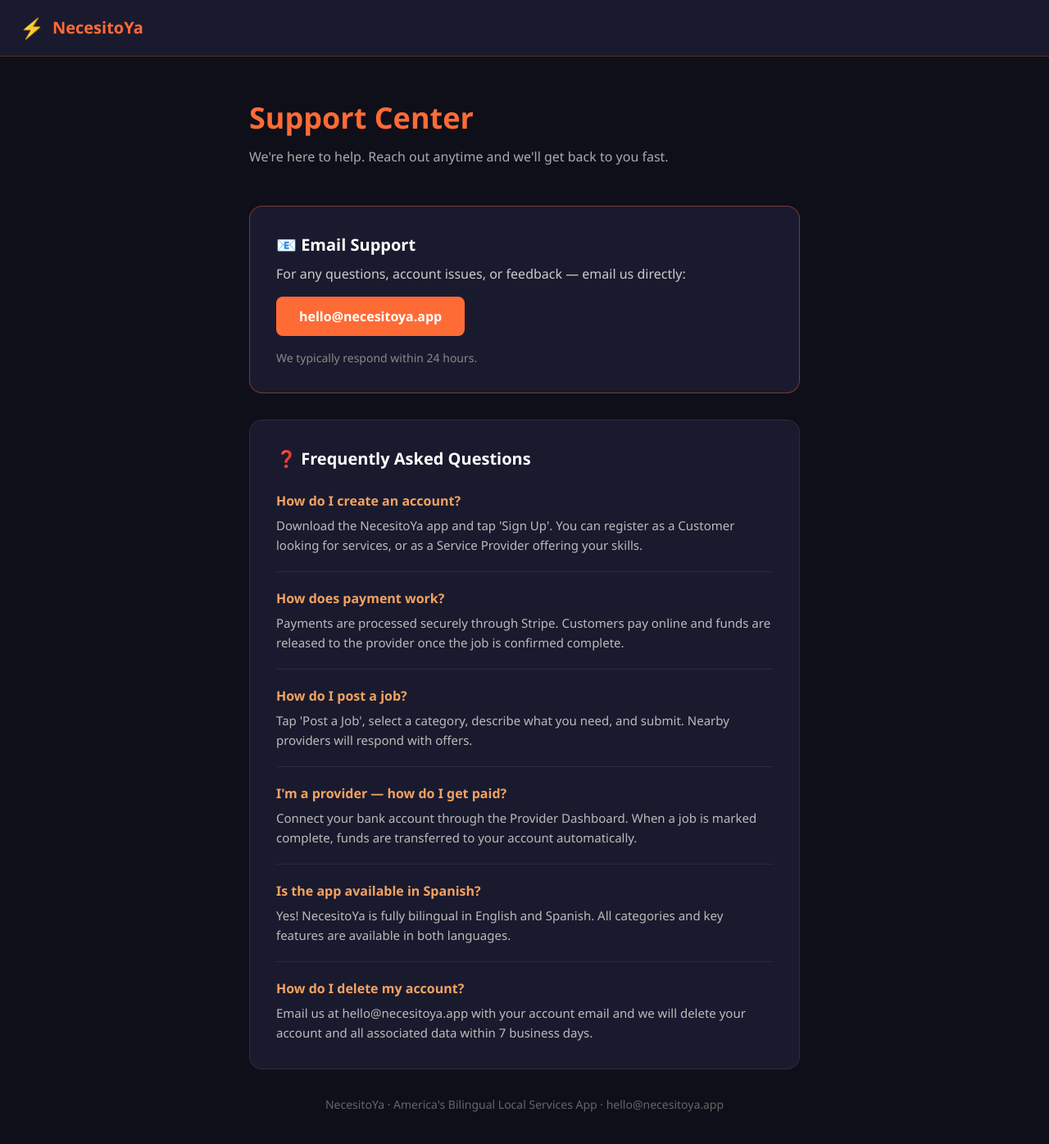
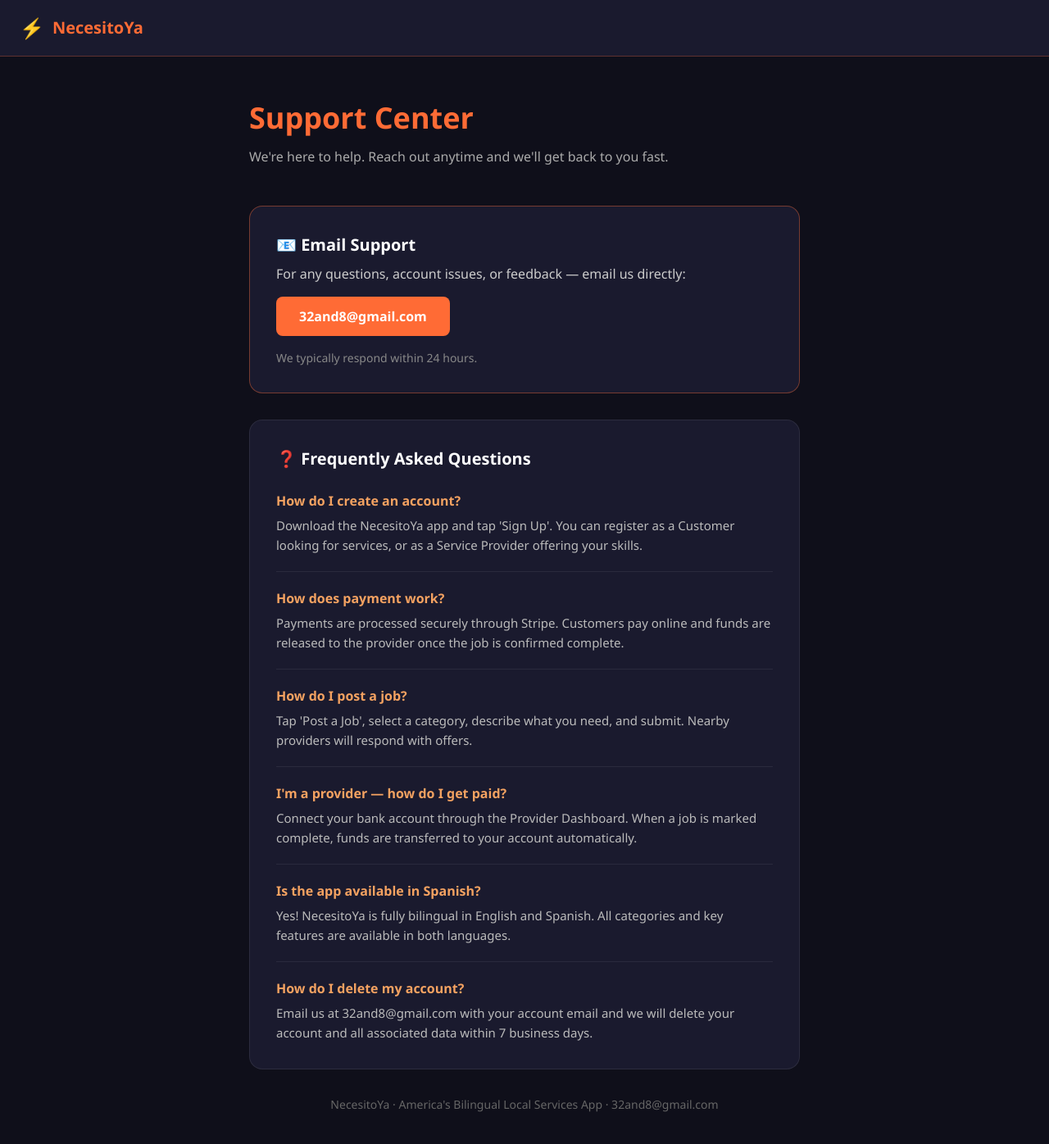
Before and after one commit to Paninche/necesitoya, a Next.js app: page /support in a window 1280 px wide. Shown: the top 1396 px of the page at 82% size. Built offline with nearby package versions, Linux system fonts and the light colour scheme.

Commit message:
Update support email to active address

```diff
--- a/app/support/page.js
+++ b/app/support/page.js
@@ -43,7 +43,7 @@
           <p style={{ color: "#ccc", marginBottom: "16px" }}>
             For any questions, account issues, or feedback — email us directly:
           </p>
-          <a href="mailto:hello@necesitoya.app" style={{
+          <a href="mailto:32and8@gmail.com" style={{
             display: "inline-block",
             backgroundColor: "#FF6B35",
             color: "#fff",
@@ -53,7 +53,7 @@
             textDecoration: "none",
             fontSize: "16px",
           }}>
-            hello@necesitoya.app
+            32and8@gmail.com
           </a>
           <p style={{ color: "#888", marginTop: "16px", fontSize: "14px" }}>
             We typically respond within 24 hours.
@@ -93,7 +93,7 @@
             },
             {
               q: "How do I delete my account?",
-              a: "Email us at hello@necesitoya.app with your account email and we will delete your account and all associated data within 7 business days."
+              a: "Email us at 32and8@gmail.com with your account email and we will delete your account and all associated data within 7 business days."
             },
           ].map((item, i) => (
             <div key={i} style={{
@@ -109,7 +109,7 @@
 
         {/* Footer note */}
         <p style={{ color: "#666", fontSize: "14px", textAlign: "center" }}>
-          NecesitoYa · America's Bilingual Local Services App · hello@necesitoya.app
+          NecesitoYa · America's Bilingual Local Services App · 32and8@gmail.com
         </p>
       </div>
     </div>
```
